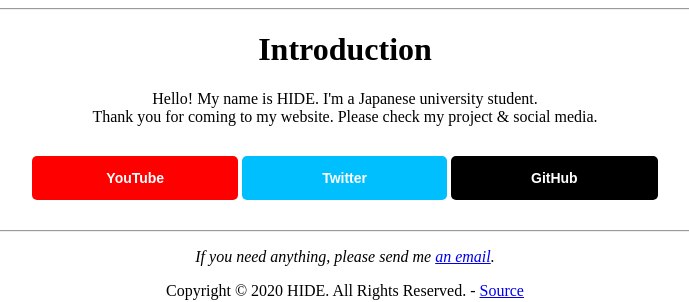
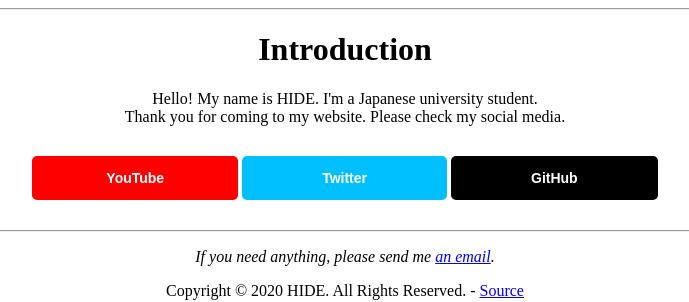
Before and after one commit to HIDE810/HIDE810.github.io, a Jekyll site: the page built from index.html, in a window 1280 px wide. Shown: the part 152-454 px from the top of the page, without its empty margins (295-984 px from the left). Built offline with Jekyll 4.4.1, drawn with Linux system fonts in a browser that asks for light colours.

Commit message:
Update index.html

```diff
--- a/index.html
+++ b/index.html
@@ -8,9 +8,9 @@
 <hr>
 <h1>Introduction</h1>
 <p>Hello! My name is HIDE. I'm a Japanese university student.<br>
-Thank you for coming to my website. Please check my project & social media.</p>
+Thank you for coming to my website. Please check my social media.</p>
 <div class="btn">
-  <a href="https://www.youtube.com/channel/UCJIPAj4GjJbrSwVJ_p-LbEg" class="youtube">YouTube</a>
-  <a href="https://twitter.com/HIDE810dev" class="twitter">Twitter</a>
-  <a href="https://github.com/HIDE810" class="github">GitHub</a>
+  <a href="https://www.youtube.com/channel/UCJIPAj4GjJbrSwVJ_p-LbEg" target="_blank" class="youtube">YouTube</a>
+  <a href="https://twitter.com/HIDE810dev" target="_blank" class="twitter">Twitter</a>
+  <a href="https://github.com/HIDE810" target="_blank" class="github">GitHub</a>
 </div>
```
